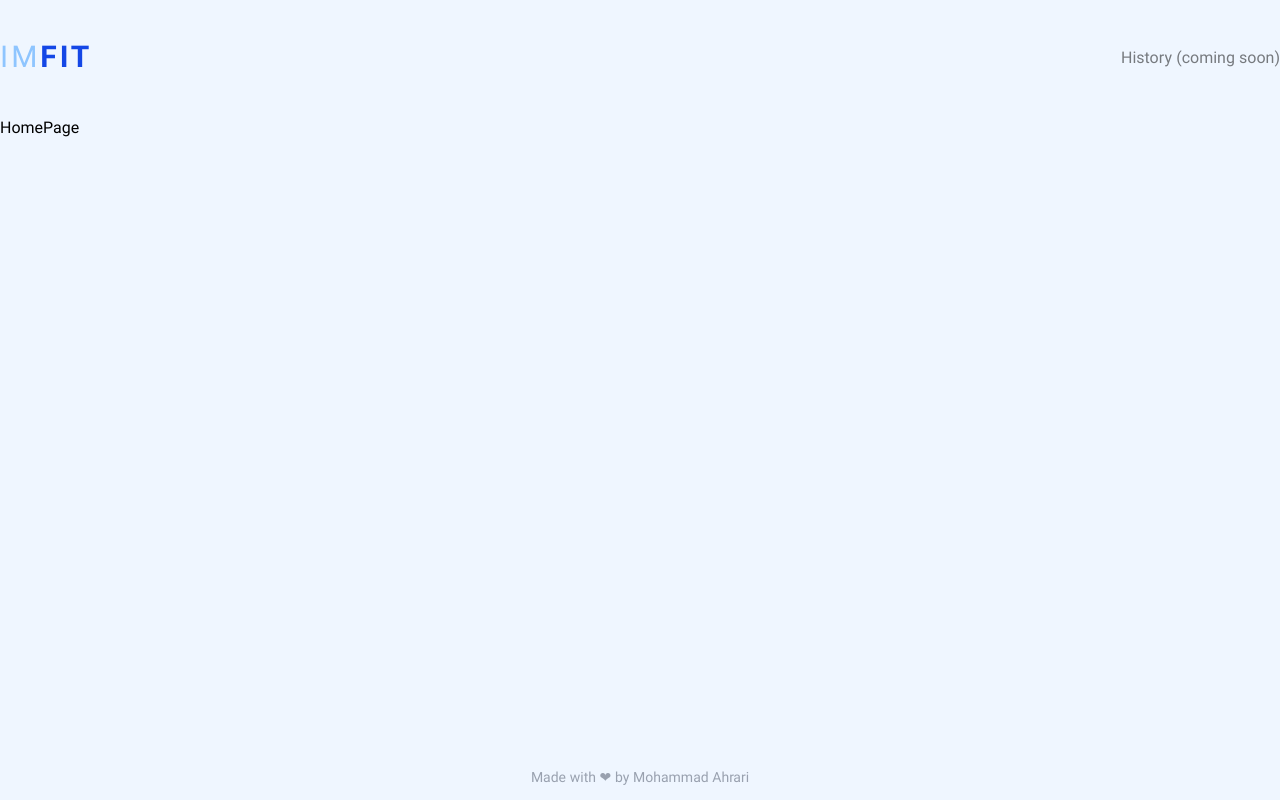
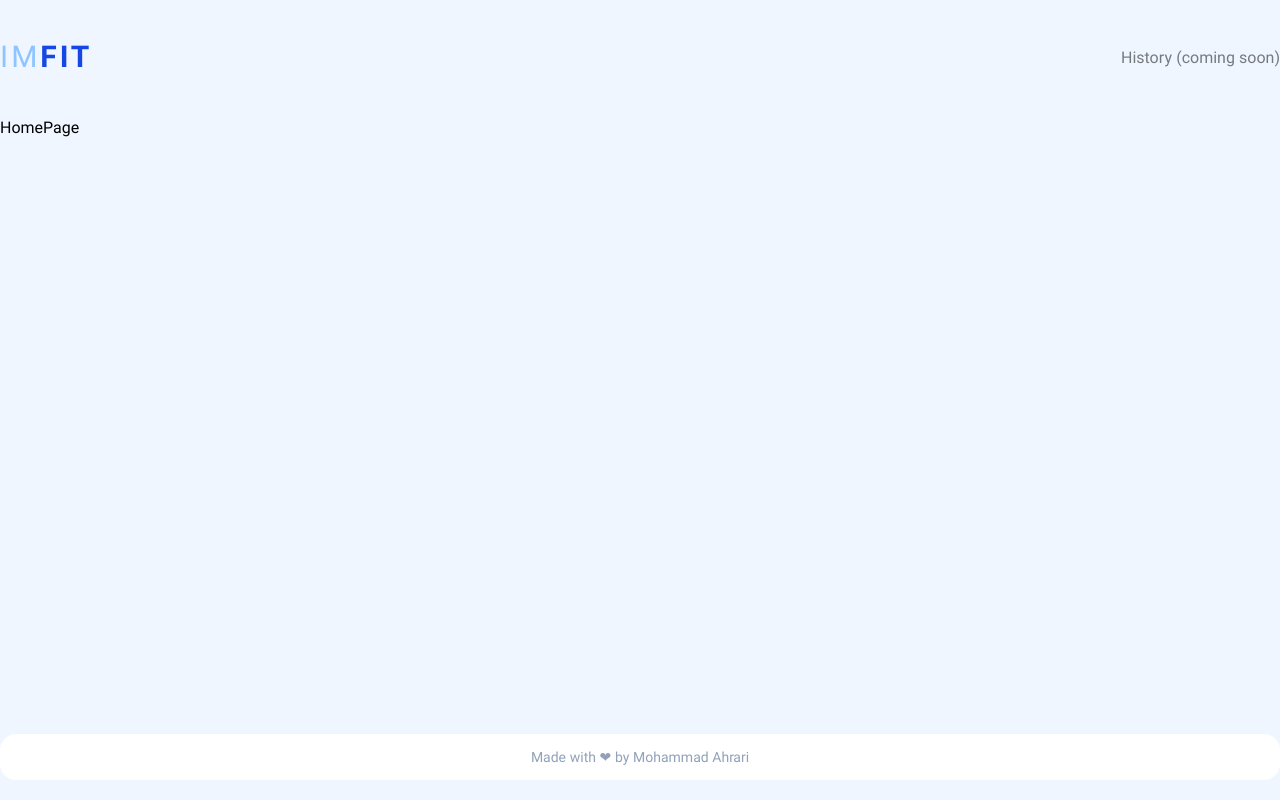
Before and after one commit to mohammad-moa/BMI-Calculator, a React (Vite) app: page / in a window 1280 px wide. Built offline with nearby package versions, Linux system fonts and the light colour scheme.

Commit message:
update vite project

```diff
--- a/package.json
+++ b/package.json
@@ -29,7 +29,7 @@
     "eslint-plugin-react-refresh": "^0.4.3",
     "tailwindcss": "^4.1.8",
     "typescript": "^5.0.2",
-    "vite": "^4.5.14",
+    "vite": "^8.0.16",
     "vite-plugin-svgr": "^4.5.0",
     "vite-tsconfig-paths": "^5.1.4"
   }
--- a/src/layouts/footer/useClasses.ts
+++ b/src/layouts/footer/useClasses.ts
@@ -2,7 +2,7 @@ import { cva } from 'class-variance-authority'
 
 export const useClasses = () => {
   return {
-    root: cva('flex items-center justify-center gap-4 py-3'),
-    copyright: cva('text-gray-400 text-sm'),
+    root: cva('flex items-center justify-center gap-4 pb-3 pt-3.5 bg-white my-5 rounded-2xl'),
+    copyright: cva('text-slate-400 text-sm'),
   }
 }
--- a/vite.config.ts
+++ b/vite.config.ts
@@ -14,7 +14,4 @@ export default defineConfig({
       include: '**/*.svg',
     }),
   ],
-  css: {
-    devSourcemap: false,
-  },
 })
```
Also changed, not shown: 1 other file (tests, documents, lock files or other folders).
